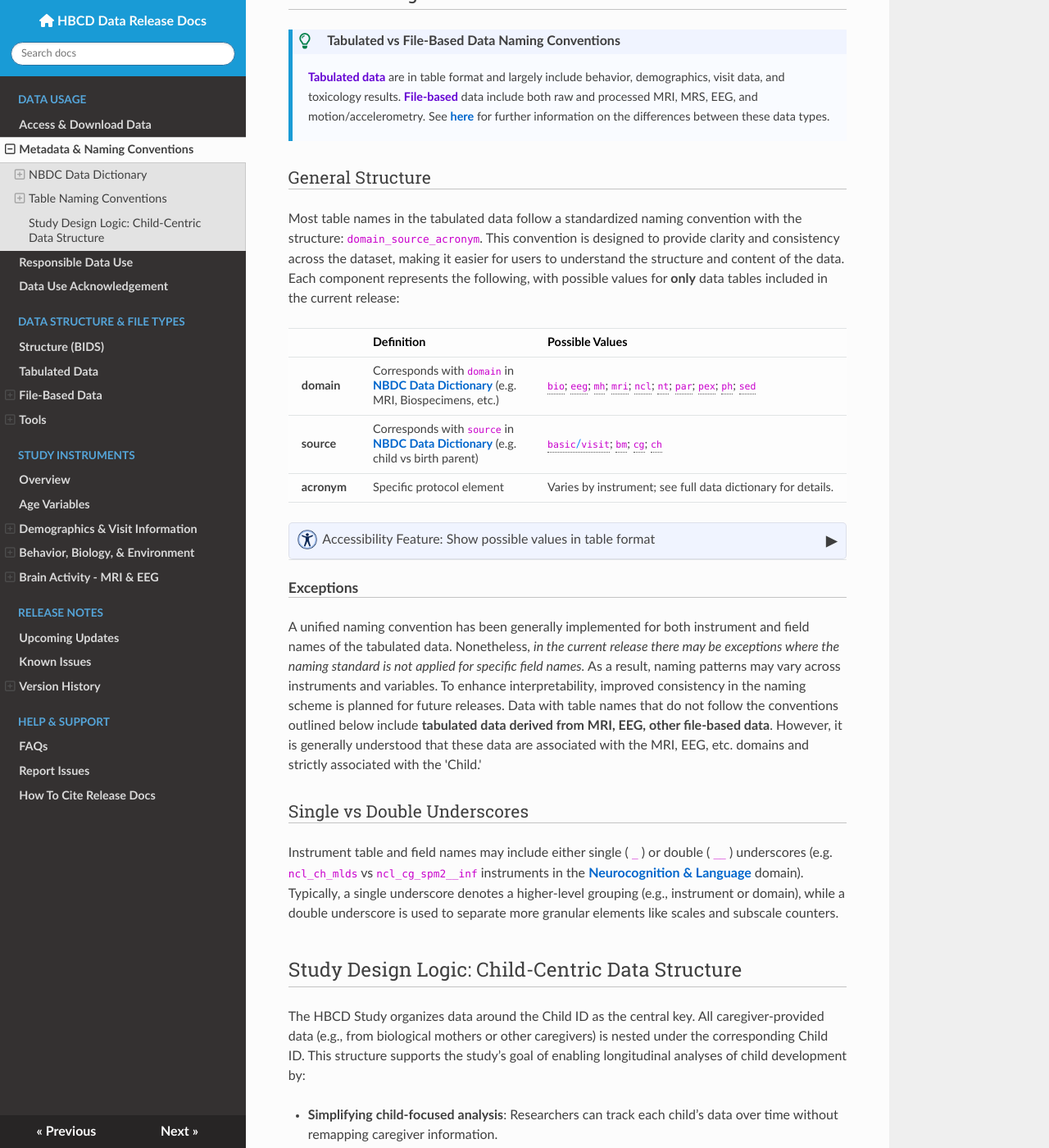
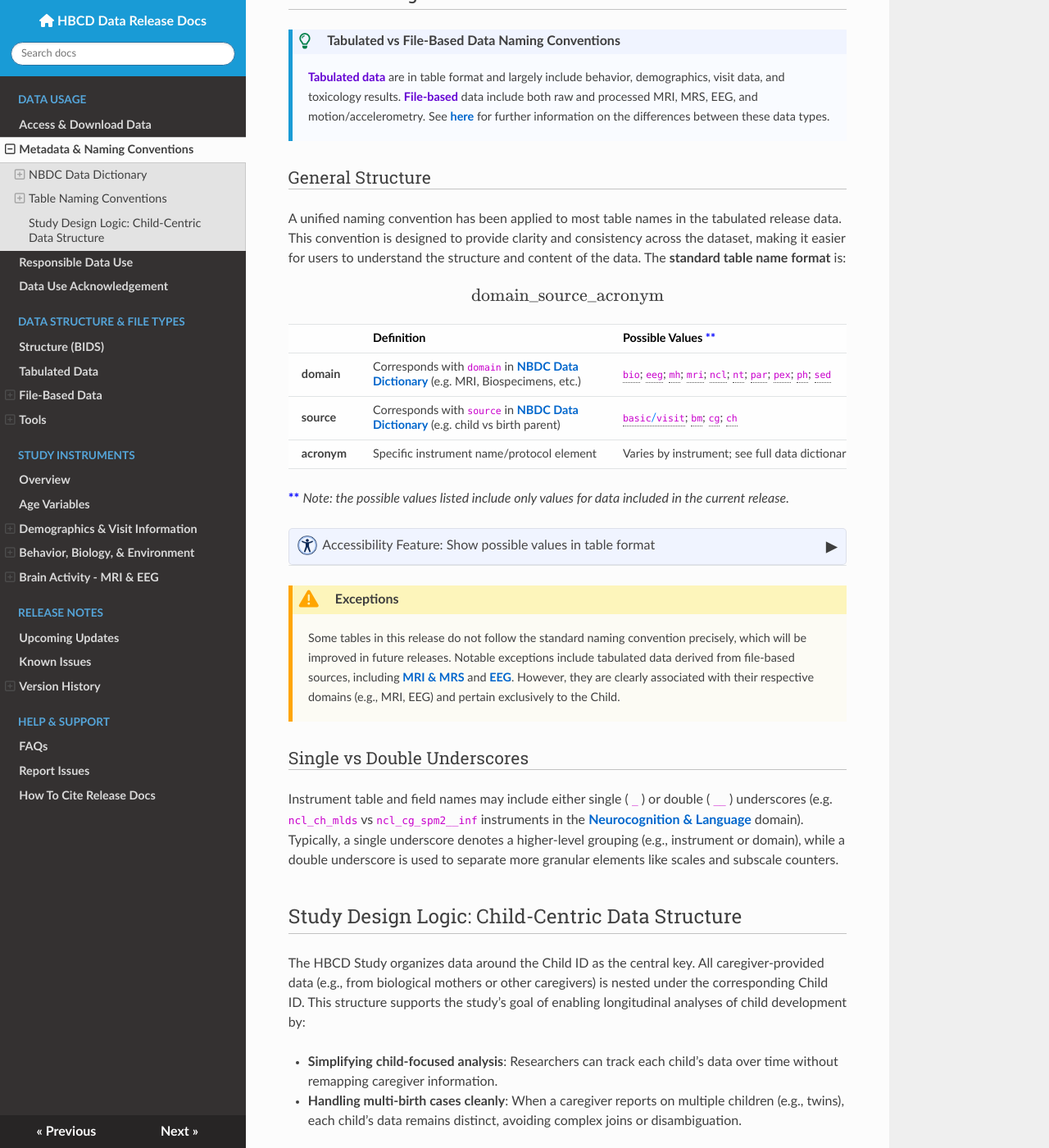
Before and after one commit to nbdc-datahub/hbcd-docs, an MkDocs documentation site: the page built from docs/access/metadata.md, in a window 1280 px wide and 1400 px high, scrolled down 2954 px. Shown: the whole window at 82% size. Built offline with MkDocs 1.6.1, drawn with Linux system fonts in a browser that asks for light colours; nearby versions of some CDN libraries.

Commit message:
polish naming conventions page more and add infobox for exceptions

```diff
--- a/docs/access/metadata.md
+++ b/docs/access/metadata.md
@@ -371,13 +371,19 @@ Below are the definitions for the columns in the data dictionary and levels tabl
 
 ### General Structure
 
-Most table names in the tabulated data follow a standardized naming convention with the structure: `domain_source_acronym`. This convention is designed to provide clarity and consistency across the dataset, making it easier for users to understand the structure and content of the data. Each component represents the following, with possible values for **only** data tables included in the current release:
+A unified naming convention has been applied to most table names in the tabulated release data. This convention is designed to provide clarity and consistency across the dataset, making it easier for users to understand the structure and content of the data. The **standard table name format** is:
+
+<p style="font-size: 1.2em; font-weight: bold;">
+  \[
+  \text{domain_source_acronym}
+  \]
+</p>
 
 <table class="table-no-vertical-lines" style="width: 100%; border-collapse: collapse; table-layout: fixed;">
 <thead>
   <th></th>
   <th>Definition</th>
-  <th>Possible Values</th>
+  <th>Possible Values <span class="blue-text"><b>**</b></span></th>
 </thead>
 <tbody>
 <tr>
@@ -408,10 +414,11 @@ Most table names in the tabulated data follow a standardized naming convention w
 </tr>
 <tr>
 <td><b>acronym</b></td>
-<td>Specific protocol element</td>
+<td>Specific instrument name/protocol element</td>
 <td>Varies by instrument; see full data dictionary for details.</td></tr>
 </tbody>
 </table>
+<span class="blue-text"><b>**</b></span> <span><i>Note: the possible values listed include only values for data included in the current release.</i></span>
 
 <p>
 <div id="domain-source" class="table-banner" onclick="toggleCollapse(this)">
@@ -466,9 +473,16 @@ Most table names in the tabulated data follow a standardized naming convention w
 </div>
 </p>
 
-#### Exceptions
 
-A unified naming convention has been generally implemented for both instrument and field names of the tabulated data. Nonetheless, *in the current release there may be exceptions where the naming standard is not applied for specific field names.* As a result, naming patterns may vary across instruments and variables. To enhance interpretability, improved consistency in the naming scheme is planned for future releases. Data with table names that do not follow the conventions outlined below include **tabulated data derived from MRI, EEG, other file-based data**. However, it is generally understood that these data are associated with the MRI, EEG, etc. domains and strictly associated with the 'Child.'
+<div class="warning-banner warning-static-banner">
+  <span class="emoji"><i class="fas fa-exclamation-triangle"></i></span>
+  <span class="text">
+    Exceptions
+  </span>
+</div>
+<div class="warning-static-content">
+<p>Some tables in this release do not follow the standard naming convention precisely, which will be improved in future releases. Notable exceptions include tabulated data derived from file-based sources, including <a href="../../instruments/#mri">MRI & MRS</a> and <a href="../../instruments/#eeg">EEG</a>. However, they are clearly associated with their respective domains (e.g., MRI, EEG) and pertain exclusively to the Child.</p>
+</div>
 
 ### Single vs Double Underscores
 
--- a/docs/css/notifications.css
+++ b/docs/css/notifications.css
@@ -76,12 +76,12 @@
   gap: 10px;
   line-height: 1.1;
   font-size: 0.9em;
-  border-left: 5px solid #199bd6;;
+  border-left: 5px solid #199bd6;
   border-radius: 0; /* Make square shaped */
 }
 .notification-static-content {
   background-color: #f9fbff;
-  border-left: 5px solid #199bd6;;
+  border-left: 5px solid #199bd6;
   padding: 10px 12px;
   margin-top: 0;
   font-size: 1em;
--- a/docs/css/warnings.css
+++ b/docs/css/warnings.css
@@ -63,3 +63,43 @@
   color: #0077cc;
   line-height: 1;
 }
+
+
+/* STATIC BANNER */
+.warning-static-banner {
+  background-color: #ffe10042;
+  padding: 4px 8px;           /* Reduced vertical padding */
+  border: none;
+  font-weight: bold;
+  display: flex;
+  align-items: center;
+  gap: 10px;
+  line-height: 1.1;
+  font-size: 0.9em;
+  border-left: 5px solid #ffa500;
+  border-radius: 0; /* Make square shaped */
+}
+.warning-static-content {
+  background-color: #ffe10008;
+  border-left: 5px solid #ffa500;
+  padding: 10px 12px;
+  margin-top: 0;
+  font-size: 1em;
+}
+.warning-static-content ul,
+.warning-static-content ol {
+  margin: 0;                   /* Remove extra spacing */
+  padding-left: 20px;          /* Optional: indent for list items */
+  font-size: 0.9em;
+}
+.warning-static-content p {
+  margin: 0.5em;
+  font-size: 0.9em;
+}
+.warning-static-content li {
+  margin: 0; /* override even the slight spacing */
+  padding: 0;
+}
+.warning-static-content b {
+  color: #6300d3;
+}
```
